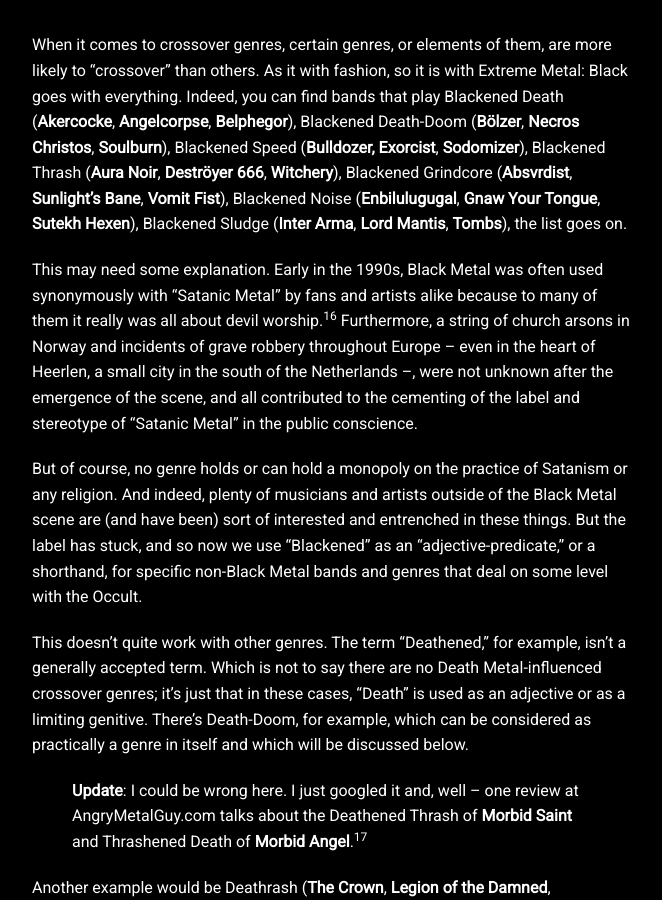
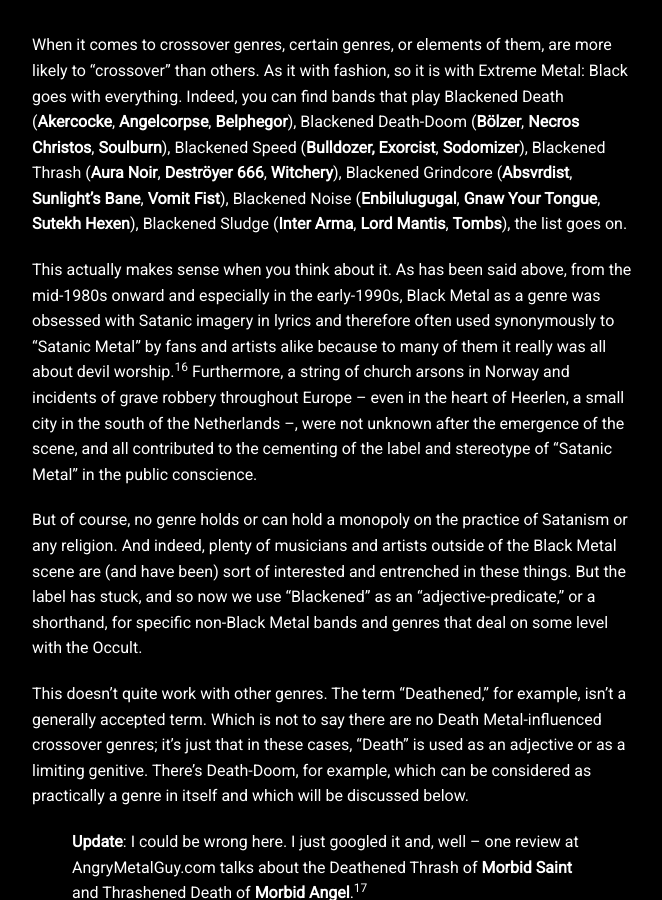
Before and after one commit to Noeska/illegiblesemantics, a Jekyll site: the page built from projects/proj-2.md, in a window 1280 px wide and 900 px high, scrolled down 44428 px. Shown: the whole window, without its empty margins (308-970 px from the left). Built offline with Jekyll 4.4.1, drawn with Linux system fonts in a browser that asks for light colours; nearby versions of some CDN libraries.

Commit message:
Update proj-2.md

```diff
--- a/projects/proj-2.md
+++ b/projects/proj-2.md
@@ -1477,7 +1477,7 @@
 # Crossover Genres
 When it comes to crossover genres, certain genres, or elements of them, are more likely to "crossover" than others. As it with fashion, so it is with Extreme Metal: Black goes with everything. Indeed, you can find bands that play Blackened Death (**Akercocke**, **Angelcorpse**, **Belphegor**), Blackened Death-Doom (**Bölzer**, **Necros Christos**, **Soulburn**), Blackened Speed (**Bulldozer,** **Exorcist**, **Sodomizer**), Blackened Thrash (**Aura Noir**, **Deströyer 666**, **Witchery**), Blackened Grindcore (**Absvrdist**, **Sunlight's Bane**, **Vomit Fist**), Blackened Noise (**Enbilulugugal**, **Gnaw Your Tongue**, **Sutekh Hexen**), Blackened Sludge (**Inter Arma**, **Lord Mantis**, **Tombs**), the list goes on.
 
-This may need some explanation. Early in the 1990s, Black Metal was often used synonymously with "Satanic Metal" by fans and artists alike because to many of them it really was all about devil worship.<sup>16</sup> Furthermore, a string of church arsons in Norway and incidents of grave robbery throughout Europe -- even in the heart of Heerlen, a small city in the south of the Netherlands --, were not unknown after the emergence of the scene, and all contributed to the cementing of the label and stereotype of "Satanic Metal" in the public conscience.
+This actually makes sense when you think about it. As has been said above, from the mid-1980s onward and especially in the early-1990s, Black Metal as a genre was obsessed with Satanic imagery in lyrics and therefore often used synonymously to "Satanic Metal" by fans and artists alike because to many of them it really was all about devil worship.<sup>16</sup> Furthermore, a string of church arsons in Norway and incidents of grave robbery throughout Europe -- even in the heart of Heerlen, a small city in the south of the Netherlands --, were not unknown after the emergence of the scene, and all contributed to the cementing of the label and stereotype of "Satanic Metal" in the public conscience.
 
 But of course, no genre holds or can hold a monopoly on the practice of Satanism or any religion. And indeed, plenty of musicians and artists outside of the Black Metal scene are (and have been) sort of interested and entrenched in these things. But the label has stuck, and so now we use "Blackened" as an "adjective-predicate," or a shorthand, for specific non-Black Metal bands and genres that deal on some level with the Occult.
 
```
